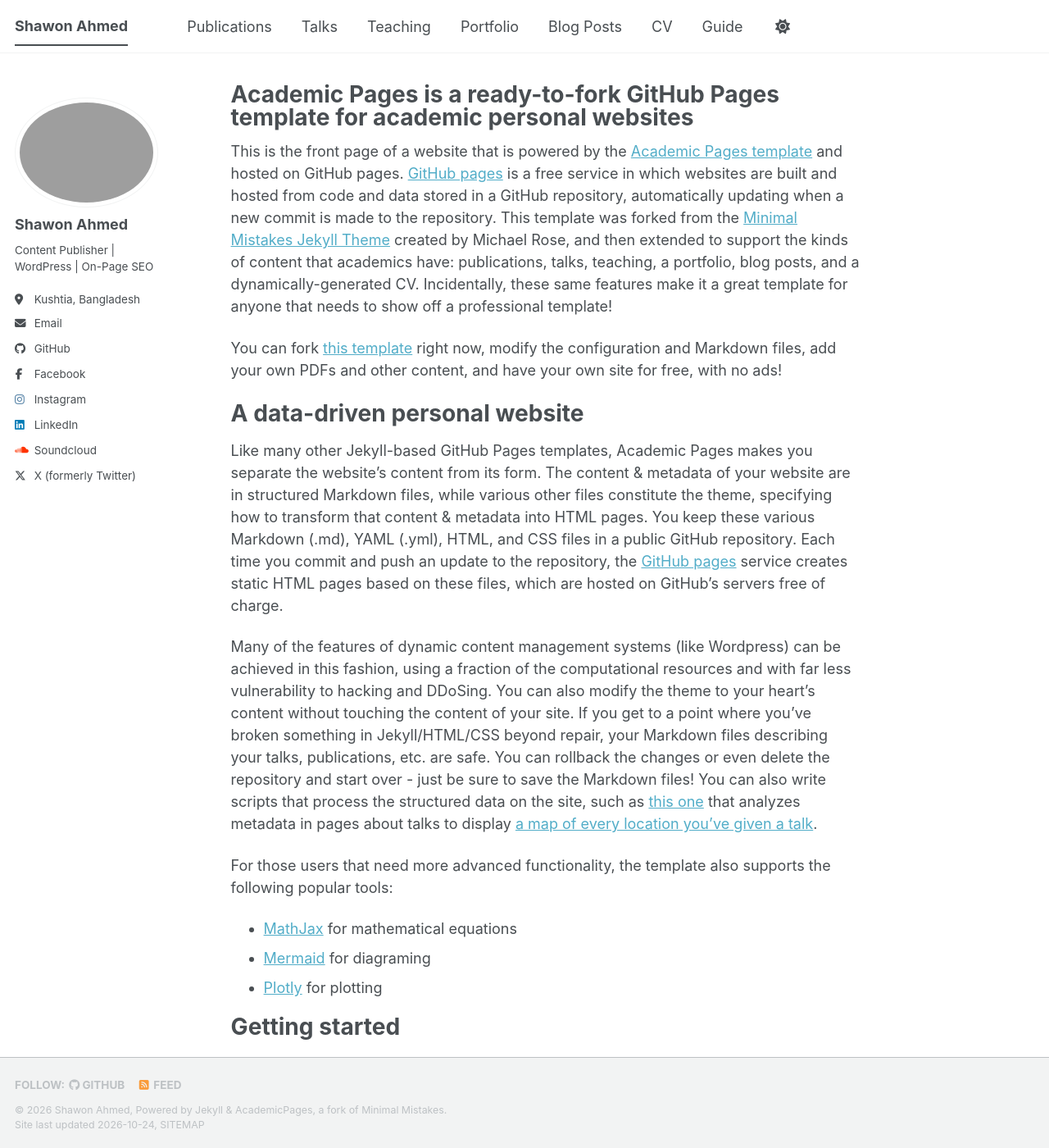
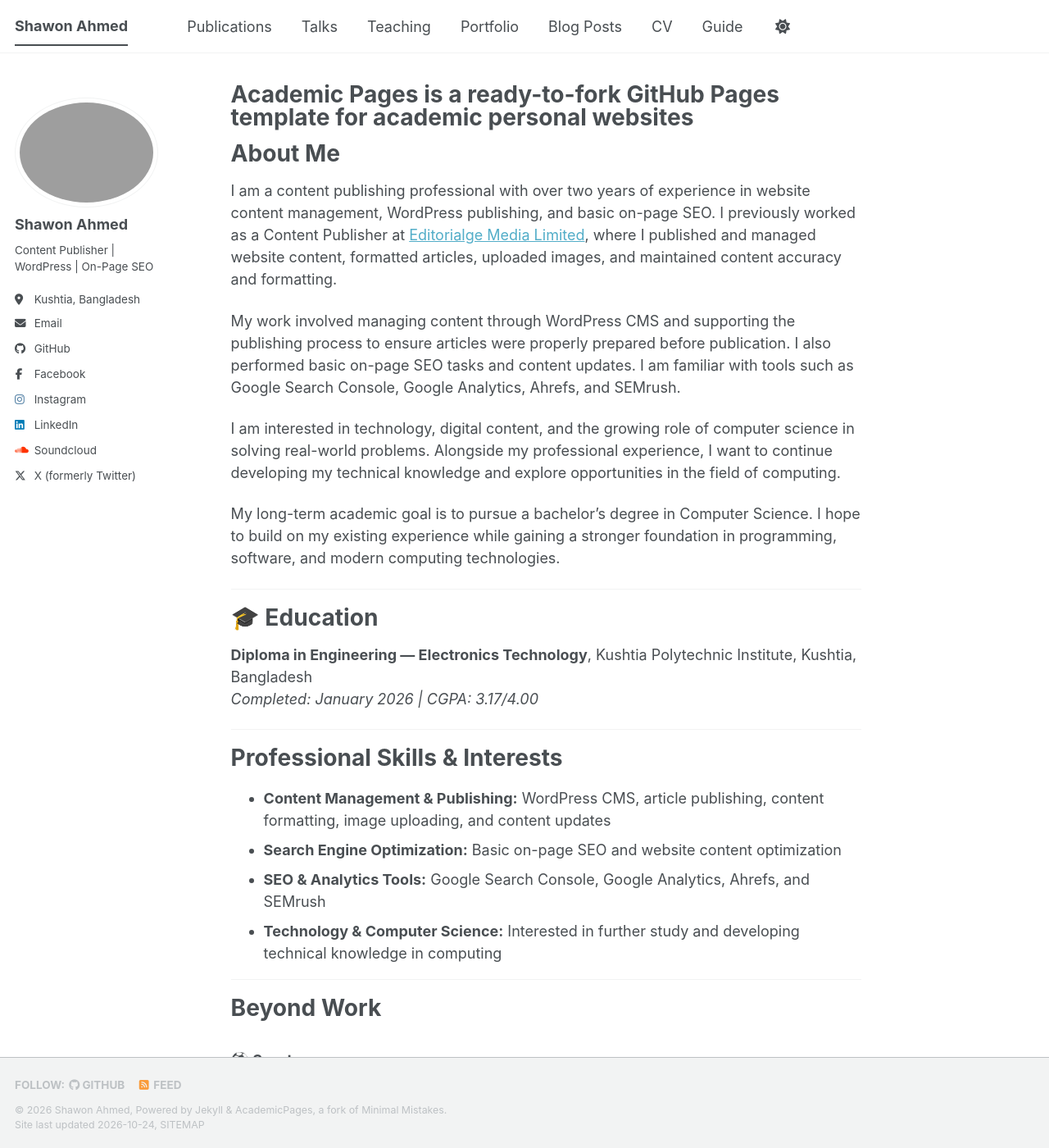
Before and after one commit to shawon123sa/shawon123sa.github.io, a Jekyll site: the page built from _pages/about.md, in a window 1280 px wide and 1400 px high. Shown: the whole window at 82% size. Built offline with Jekyll 4.4.1, drawn with Linux system fonts in a browser that asks for light colours; a style sheet for code colours, icons or effects is not loaded; some of the changed text lies outside the part shown.

Commit message:
Update about.md

```diff
--- a/_pages/about.md
+++ b/_pages/about.md
@@ -7,50 +7,42 @@ redirect_from:
   - /about.html
 ---
 
-This is the front page of a website that is powered by the [Academic Pages template](https://github.com/academicpages/academicpages.github.io) and hosted on GitHub pages. [GitHub pages](https://pages.github.com) is a free service in which websites are built and hosted from code and data stored in a GitHub repository, automatically updating when a new commit is made to the repository. This template was forked from the [Minimal Mistakes Jekyll Theme](https://mmistakes.github.io/minimal-mistakes/) created by Michael Rose, and then extended to support the kinds of content that academics have: publications, talks, teaching, a portfolio, blog posts, and a dynamically-generated CV. Incidentally, these same features make it a great template for anyone that needs to show off a professional template!
+# About Me
 
- You can fork [this template](https://github.com/academicpages/academicpages.github.io) right now, modify the configuration and Markdown files, add your own PDFs and other content, and have your own site for free, with no ads!
+I am a content publishing professional with over two years of experience in website content management, WordPress publishing, and basic on-page SEO. I previously worked as a Content Publisher at [Editorialge Media Limited](https://editorialge.com/), where I published and managed website content, formatted articles, uploaded images, and maintained content accuracy and formatting.
 
-A data-driven personal website
-======
-Like many other Jekyll-based GitHub Pages templates, Academic Pages makes you separate the website's content from its form. The content & metadata of your website are in structured Markdown files, while various other files constitute the theme, specifying how to transform that content & metadata into HTML pages. You keep these various Markdown (.md), YAML (.yml), HTML, and CSS files in a public GitHub repository. Each time you commit and push an update to the repository, the [GitHub pages](https://pages.github.com/) service creates static HTML pages based on these files, which are hosted on GitHub's servers free of charge.
+My work involved managing content through WordPress CMS and supporting the publishing process to ensure articles were properly prepared before publication. I also performed basic on-page SEO tasks and content updates. I am familiar with tools such as Google Search Console, Google Analytics, Ahrefs, and SEMrush.
 
-Many of the features of dynamic content management systems (like Wordpress) can be achieved in this fashion, using a fraction of the computational resources and with far less vulnerability to hacking and DDoSing. You can also modify the theme to your heart's content without touching the content of your site. If you get to a point where you've broken something in Jekyll/HTML/CSS beyond repair, your Markdown files describing your talks, publications, etc. are safe. You can rollback the changes or even delete the repository and start over - just be sure to save the Markdown files! You can also write scripts that process the structured data on the site, such as [this one](https://github.com/academicpages/academicpages.github.io/blob/master/talkmap.ipynb) that analyzes metadata in pages about talks to display [a map of every location you've given a talk](https://academicpages.github.io/talkmap.html).
+I am interested in technology, digital content, and the growing role of computer science in solving real-world problems. Alongside my professional experience, I want to continue developing my technical knowledge and explore opportunities in the field of computing.
 
-For those users that need more advanced functionality, the template also supports the following popular tools:
-- [MathJax](https://www.mathjax.org/) for mathematical equations
-- [Mermaid](https://mermaid.js.org/) for diagraming
-- [Plotly](https://plotly.com/javascript/) for plotting
+My long-term academic goal is to pursue a bachelor's degree in Computer Science. I hope to build on my existing experience while gaining a stronger foundation in programming, software, and modern computing technologies.
 
-Getting started
-======
-1. Register a GitHub account if you don't have one and confirm your e-mail (required!)
-1. Fork [this template](https://github.com/academicpages/academicpages.github.io) by clicking the "Use this template" button in the top right.
-1. Go to the repository's settings (rightmost item in the tabs that start with "Code", should be below "Unwatch"). Rename the repository "[your GitHub username].github.io", which will also be your website's URL.
-1. Set site-wide configuration and create content & metadata (see below -- also see [this set of diffs](https://archive.is/3TPas) showing what files were changed to set up [an example site](https://getorg-testacct.github.io) for a user with the username "getorg-testacct")
-1. Upload any files (like PDFs, .zip files, etc.) to the files/ directory. They will appear at https://[your GitHub username].github.io/files/example.pdf.
-1. Check status by going to the repository settings, in the "GitHub pages" section
+---
 
-Site-wide configuration
-------
-The main configuration file for the site is in the base directory in [_config.yml](https://github.com/academicpages/academicpages.github.io/blob/master/_config.yml), which defines the content in the sidebars and other site-wide features. You will need to replace the default variables with ones about yourself and your site's github repository. The configuration file for the top menu is in [_data/navigation.yml](https://github.com/academicpages/academicpages.github.io/blob/master/_data/navigation.yml). For example, if you don't have a portfolio or blog posts, you can remove those items from that navigation.yml file to remove them from the header.
+# 🎓 Education
 
-Create content & metadata
-------
-For site content, there is one Markdown file for each type of content, which are stored in directories like _publications, _talks, _posts, _teaching, or _pages. For example, each talk is a Markdown file in the [_talks directory](https://github.com/academicpages/academicpages.github.io/tree/master/_talks). At the top of each Markdown file is structured data in YAML about the talk, which the theme will parse to do lots of cool stuff. The same structured data about a talk is used to generate the list of talks on the [Talks page](https://academicpages.github.io/talks), each [individual page](https://academicpages.github.io/talks/2012-03-01-talk-1) for specific talks, the talks section for the [CV page](https://academicpages.github.io/cv), and the [map of places you've given a talk](https://academicpages.github.io/talkmap.html) (if you run this [python file](https://github.com/academicpages/academicpages.github.io/blob/master/talkmap.py) or [Jupyter notebook](https://github.com/academicpages/academicpages.github.io/blob/master/talkmap.ipynb), which creates the HTML for the map based on the contents of the _talks directory).
+**Diploma in Engineering — Electronics Technology**, Kushtia Polytechnic Institute, Kushtia, Bangladesh
+*Completed: January 2026 | CGPA: 3.17/4.00*
 
-**Markdown generator**
+---
 
-The repository includes [a set of Jupyter notebooks](https://github.com/academicpages/academicpages.github.io/tree/master/markdown_generator
-) that converts a CSV containing structured data about talks or presentations into individual Markdown files that will be properly formatted for the Academic Pages template. The sample CSVs in that directory are the ones I used to create my own personal website at stuartgeiger.com. My usual workflow is that I keep a spreadsheet of my publications and talks, then run the code in these notebooks to generate the Markdown files, then commit and push them to the GitHub repository.
+# Professional Skills & Interests
 
-How to edit your site's GitHub repository
-------
-Many people use a git client to create files on their local computer and then push them to GitHub's servers. If you are not familiar with git, you can directly edit these configuration and Markdown files directly in the github.com interface. Navigate to a file (like [this one](https://github.com/academicpages/academicpages.github.io/blob/master/_talks/2012-03-01-talk-1.md) and click the pencil icon in the top right of the content preview (to the right of the "Raw | Blame | History" buttons). You can delete a file by clicking the trashcan icon to the right of the pencil icon. You can also create new files or upload files by navigating to a directory and clicking the "Create new file" or "Upload files" buttons.
+- **Content Management & Publishing:** WordPress CMS, article publishing, content formatting, image uploading, and content updates
+- **Search Engine Optimization:** Basic on-page SEO and website content optimization
+- **SEO & Analytics Tools:** Google Search Console, Google Analytics, Ahrefs, and SEMrush
+- **Technology & Computer Science:** Interested in further study and developing technical knowledge in computing
 
-Example: editing a Markdown file for a talk
-![Editing a Markdown file for a talk](/images/editing-talk.png)
+---
 
-For more info
-------
-More info about configuring Academic Pages can be found in [the guide](https://academicpages.github.io/markdown/), the [growing wiki](https://github.com/academicpages/academicpages.github.io/wiki), and you can always [ask a question on GitHub](https://github.com/academicpages/academicpages.github.io/discussions). The [guides for the Minimal Mistakes theme](https://mmistakes.github.io/minimal-mistakes/docs/configuration/) (which this theme was forked from) might also be helpful.
+# Beyond Work
+
+### ⚽ Sports
+
+I enjoy playing football in my free time. I am also interested in cycling and exploring new destinations.
+
+### ♟️ Personal Interests
+
+I enjoy playing chess, discovering new places, and learning about technology. These interests give me opportunities to stay curious, challenge myself, and continue learning.
+
+---
```
